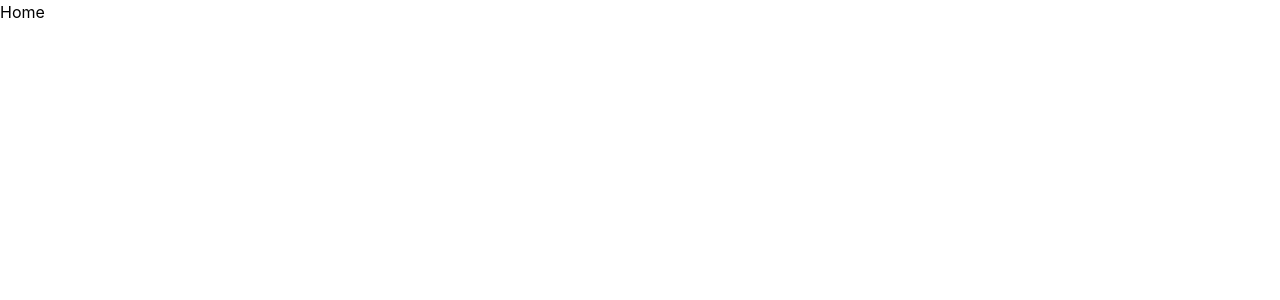
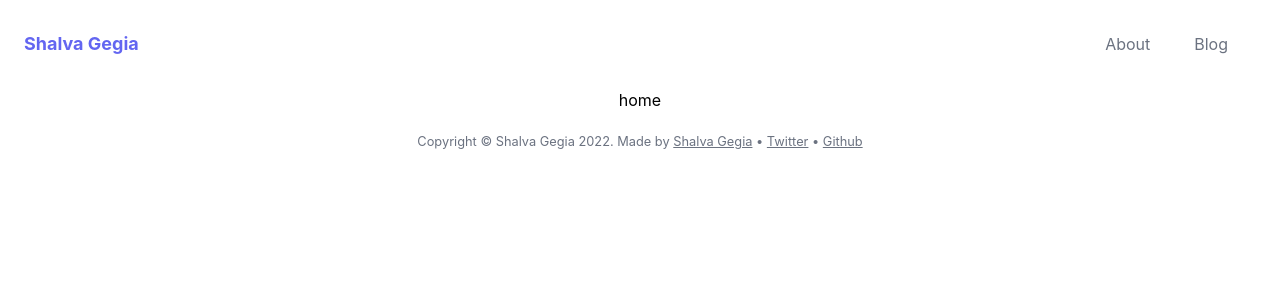
Before and after one commit to shakogegia/shakogegia.github.io, a Next.js app: page / in a window 1280 px wide. Shown: the top 300 px of the page. Built offline with nearby package versions, Linux system fonts and the light colour scheme.

Commit message:
feat: basic layout

```diff
--- a/next.config.js
+++ b/next.config.js
@@ -1,9 +1,5 @@
 /** @type {import('next').NextConfig} */
 const nextConfig = {
-  content: [
-    "./src/pages/**/*.{js,ts,jsx,tsx}",
-    "./src/components/**/*.{js,ts,jsx,tsx}",
-  ],
   reactStrictMode: true,
 }
 
--- /dev/null
+++ b/postcss.config.js
@@ -0,0 +1,6 @@
+module.exports = {
+  plugins: {
+    tailwindcss: {},
+    autoprefixer: {},
+  },
+}
--- /dev/null
+++ b/src/components/footer.tsx
@@ -0,0 +1,26 @@
+import Link from 'next/link'
+
+export default function Footer() {
+  return (
+    <footer className="bottom-0 text-center w-full py-4 px-6">
+      <small className="text-gray-500">
+        Copyright © Shalva Gegia 2022. Made by{' '}
+        <Link href="/">
+          <a className="underline">Shalva Gegia</a>
+        </Link>
+        {' • '}
+        <Link href="https://twitter.com/@ShalvaGegia">
+          <a target="_blank" className="underline" rel="noopener">
+            Twitter
+          </a>
+        </Link>
+        {' • '}
+        <Link href="https://github.com/shakogegia">
+          <a target="_blank" className="underline" rel="noopener">
+            Github
+          </a>
+        </Link>
+      </small>
+    </footer>
+  )
+}
--- /dev/null
+++ b/src/components/header.tsx
@@ -0,0 +1,18 @@
+import Nav from '@/components/nav'
+import Link from 'next/link'
+
+export default function Header() {
+  return (
+    <header className="w-full">
+      <nav className="flex items-center justify-center lg:justify-between flex-wrap p-6 container mx-auto">
+        <div className="flex items-center">
+          <Link href="/">
+            <a className="text-indigo-500 font-bold text-lg">Shalva Gegia</a>
+          </Link>
+        </div>
+
+        <Nav />
+      </nav>
+    </header>
+  )
+}
--- /dev/null
+++ b/src/components/layout.tsx
@@ -0,0 +1,29 @@
+import Footer from '@/components/footer'
+import Header from '@/components/header'
+import Head from 'next/head'
+import { PropsWithChildren } from 'react'
+
+export default function Layout({
+  children,
+  title,
+}: PropsWithChildren<{ title?: string }>) {
+  return (
+    <div>
+      <Head>
+        <title>{title || 'Shalva Gegia'}</title>
+
+        <meta charSet="UTF-8" />
+        <meta httpEquiv="x-ua-compatible" content="ie=edge" />
+        <meta name="viewport" content="width=device-width,initial-scale=1" />
+      </Head>
+
+      <Header />
+
+      <main className="container mx-auto max-w-4xl px-6 flex flex-col items-center">
+        {children}
+      </main>
+
+      <Footer />
+    </div>
+  )
+}
--- /dev/null
+++ b/src/components/nav.tsx
@@ -0,0 +1,20 @@
+import Link from 'next/link'
+
+export default function Nav() {
+  return (
+    <div className="w-full flex-grow lg:flex lg:items-center lg:w-auto text-center block shadow-3xl">
+      <ul className="pt-6 lg:pt-0 list-reset lg:flex justify-end flex-1 items-center">
+        <li className="mr-3">
+          <a className="text-ml inline-block text-gray-500 no-underline hover:text-indigo-500 py-2 px-4">
+            About
+          </a>
+        </li>
+        <li className="mr-3">
+          <a className="text-ml inline-block text-gray-500 no-underline hover:text-indigo-500 py-2 px-4">
+            Blog
+          </a>
+        </li>
+      </ul>
+    </div>
+  )
+}
--- a/src/pages/_app.tsx
+++ b/src/pages/_app.tsx
@@ -1,4 +1,4 @@
-import '../styles/globals.css'
+import '@/styles/globals.css'
 import type { AppProps } from 'next/app'
 
 function MyApp({ Component, pageProps }: AppProps) {
--- a/src/pages/index.tsx
+++ b/src/pages/index.tsx
@@ -1,18 +1,8 @@
+import Layout from '@/components/layout'
 import type { NextPage } from 'next'
-import Head from 'next/head'
-import Image from 'next/image'
 
 const Home: NextPage = () => {
-  return (
-    <div>
-      <Head>
-        <title>Create Next App</title>
-        <meta name="description" content="Generated by create next app" />
-        <link rel="icon" href="/favicon.ico" />
-      </Head>
-      Home
-    </div>
-  )
+  return <Layout>home</Layout>
 }
 
 export default Home
--- /dev/null
+++ b/tailwind.config.js
@@ -0,0 +1,7 @@
+module.exports = {
+  content: ['./src/**/*.{js,ts,jsx,tsx}'],
+  theme: {
+    extend: {},
+  },
+  plugins: [],
+}
```
Also changed, not shown: jsconfig.json (added, +12 -0 lines), tsconfig.json (+7 -1 lines), 1 other file (tests, documents, lock files or other folders).
